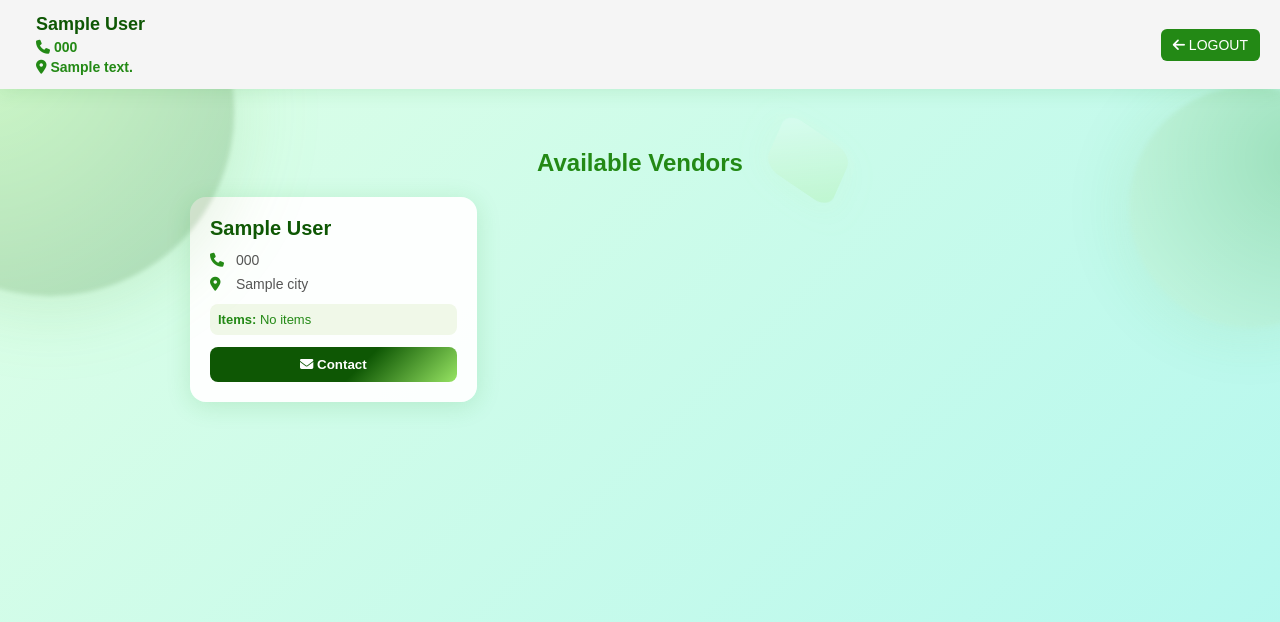
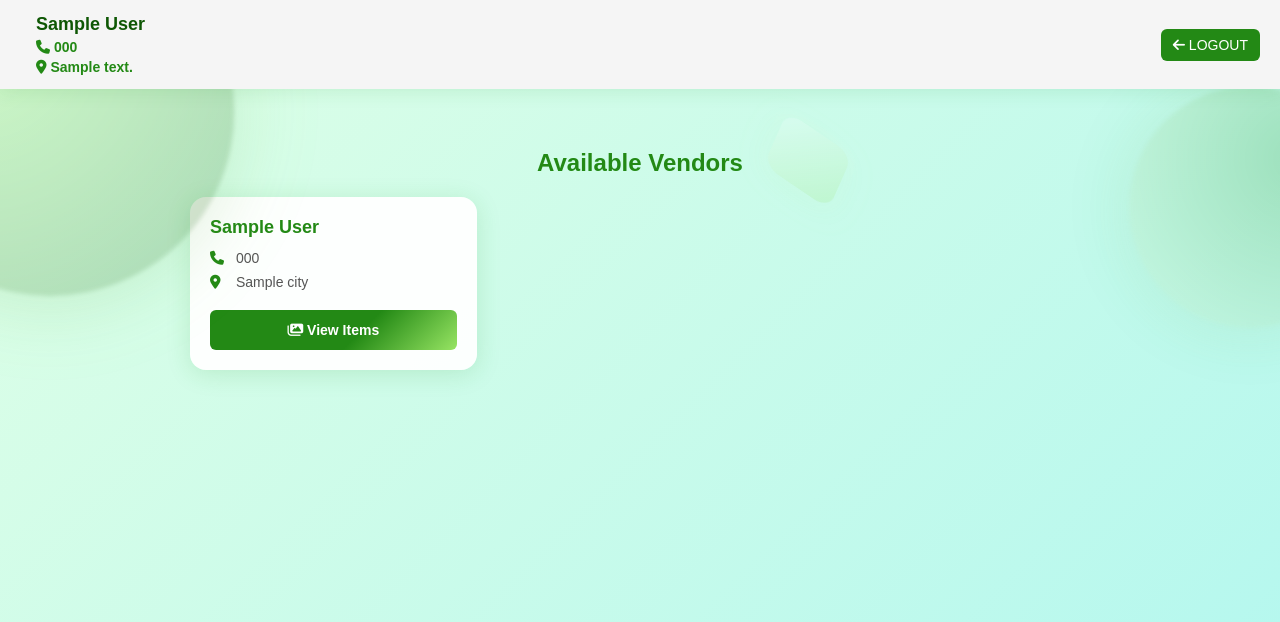
Before and after one commit to Shourya-912/Knock-at-Door, a Flask app: page /customer_home in a window 1280 px wide. Shown: the top 622 px of the page. Run offline with Flask 3, Linux system fonts and the light colour scheme; the visitor is signed in with stand-in values (Sample User, id 1); a database or web service that is not in the repository returns one stand-in record (values such as "Sample title"); some libraries are stand-ins or nearby versions.

Commit message:
Update customer_home.html

```diff
--- a/frontend-flask/templates/customer_home.html
+++ b/frontend-flask/templates/customer_home.html
@@ -61,6 +61,25 @@
 
   </div>
 
+  <!-- Vendor Items Modal -->
+  <div id="vendor-items-modal" style="display: none; position: fixed; top: 0; left: 0; width: 100%; height: 100%; background: rgba(0, 0, 0, 0.5); z-index: 999; overflow-y: auto;">
+    <div style="background: white; margin: 40px auto; padding: 20px; border-radius: 12px; max-width: 600px; max-height: 80vh; overflow-y: auto;">
+      <div style="display: flex; justify-content: space-between; align-items: center; margin-bottom: 20px;">
+        <h2 id="modal-vendor-name" style="margin: 0; font-size: 22px; color: #333;"></h2>
+        <button onclick="closeVendorModal()" style="background: none; border: none; font-size: 28px; cursor: pointer; color: #999;">&times;</button>
+      </div>
+      <div style="border-bottom: 2px solid #ddd; padding-bottom: 15px; margin-bottom: 20px;">
+        <p id="modal-vendor-phone" style="margin: 5px 0; color: #666;"><i class="fa-solid fa-phone"></i> <span id="modal-phone-text"></span></p>
+        <p id="modal-vendor-city" style="margin: 5px 0; color: #666;"><i class="fa-solid fa-location-dot"></i> <span id="modal-city-text"></span></p>
+      </div>
+
+      <h3 style="color: #238915; margin-bottom: 15px; font-size: 18px;">📦 Available Items</h3>
+      <div id="modal-items-container" style="display: grid; grid-template-columns: repeat(auto-fill, minmax(150px, 1fr)); gap: 15px;">
+        <!-- Items will be loaded here -->
+      </div>
+    </div>
+  </div>
+
   <!-- Main Container -->
   <div class="main-container">
     <div class="section-title">Available Vendors</div>
@@ -70,7 +89,7 @@
       <div class="vendors-container">
         {% for vendor in vendors %}
           <div class="vendor-card">
-            <div class="vendor-name">{{ vendor.name }}</div>
+            <div class="vendor-name" style="cursor: pointer; color: #238915; font-size: 18px;" onclick="showVendorItemsClick(this)">{{ vendor.name }}</div>
             <div class="vendor-detail">
               <i class="fa-solid fa-phone"></i>
               <span>{{ vendor.phone }}</span>
@@ -79,16 +98,10 @@
               <i class="fa-solid fa-location-dot"></i>
               <span>{{ vendor.city }}</span>
             </div>
-            <div class="items">
-              <strong>Items:</strong>
-              {% if vendor.vendor_items %}
-                {{ vendor.vendor_items|join(', ') }}
-              {% else %}
-                No items
-              {% endif %}
-            </div>
-            <button class="action-btn" onclick="contactVendor('{{ vendor.id }}', '{{ vendor.name }}')">
-              <i class="fa-solid fa-envelope"></i> Contact
+            <!-- Hidden vendor data for JS to access -->
+            <div style="display: none;" class="vendor-data" data-vendor-id="{{ vendor.id }}" data-vendor-name="{{ vendor.name }}" data-vendor-phone="{{ vendor.phone }}" data-vendor-city="{{ vendor.city }}" data-vendor-items="{{ vendor.vendor_items|tojson|replace('\"', '&quot;') }}"></div>
+            <button onclick="showVendorItemsClick(this)" style="width: 100%; margin-top: 12px; padding: 12px; background: linear-gradient(135deg, #238915 60%, #97e463 100%); color: white; border: none; border-radius: 6px; cursor: pointer; font-weight: bold; font-size: 14px; transition: all 0.3s;">
+              <i class="fa-solid fa-images"></i> View Items
             </button>
           </div>
         {% endfor %}
@@ -105,6 +118,64 @@
   <script src="https://cdn.socket.io/4.5.4/socket.io.min.js"></script>
   <script>
     let currentAlertData = {};
+    let currentVendorId = "";
+
+    // Vendor Items Modal Functions
+    function showVendorItemsClick(element) {
+      const vendorData = element.closest('.vendor-card').querySelector('.vendor-data');
+      const vendorId = vendorData.getAttribute('data-vendor-id');
+      const vendorName = vendorData.getAttribute('data-vendor-name');
+      const vendorPhone = vendorData.getAttribute('data-vendor-phone');
+      const vendorCity = vendorData.getAttribute('data-vendor-city');
+      const vendorItemsJson = vendorData.getAttribute('data-vendor-items').replace(/&quot;/g, '"');
+
+      try {
+        const items = JSON.parse(vendorItemsJson);
+        showVendorItems(vendorId, vendorName, vendorPhone, vendorCity, items);
+      } catch(e) {
+        console.error('Error parsing vendor items:', e);
+      }
+    }
+
+    function showVendorItems(vendorId, vendorName, vendorPhone, vendorCity, items) {
+      currentVendorId = vendorId;
+      document.getElementById('modal-vendor-name').textContent = vendorName;
+      document.getElementById('modal-phone-text').textContent = vendorPhone;
+      document.getElementById('modal-city-text').textContent = vendorCity;
+
+      const itemsContainer = document.getElementById('modal-items-container');
+      itemsContainer.innerHTML = '';
+
+      if (items && items.length > 0) {
+        items.forEach(item => {
+          const itemDiv = document.createElement('div');
+          itemDiv.style.cssText = 'border: 1px solid #ddd; border-radius: 8px; padding: 12px; text-align: center; background: #fafafa; transition: transform 0.2s; display: flex; flex-direction: column;';
+          itemDiv.onmouseover = () => itemDiv.style.transform = 'scale(1.05)';
+          itemDiv.onmouseout = () => itemDiv.style.transform = 'scale(1)';
+
+          const photoPath = item.photo.startsWith('/') ? item.photo : '/' + item.photo;
+          itemDiv.innerHTML = `
+            <img src="${photoPath}" alt="${item.name}" style="width: 100%; height: 180px; object-fit: cover; border-radius: 6px; margin-bottom: 8px;">
+            <h4 style="margin: 8px 0 4px; font-size: 13px; color: #333;">${item.name}</h4>
+            <p style="margin: 0; font-size: 14px; font-weight: bold; color: #238915;">₹ ${item.price}</p>
+          `;
+          itemsContainer.appendChild(itemDiv);
+        });
+      } else {
+        itemsContainer.innerHTML = '<p style="grid-column: 1/-1; text-align: center; color: #999;">No items available</p>';
+      }
+
+      document.getElementById('vendor-items-modal').style.display = 'block';
+    }
+
+    function closeVendorModal() {
+      document.getElementById('vendor-items-modal').style.display = 'none';
+    }
+
+    function contactVendorFromModal() {
+      closeVendorModal();
+      alert('Contacting vendor...');
+    }
 
     // WebSocket Connection - Register customer on connect
     const socket = io();
```
